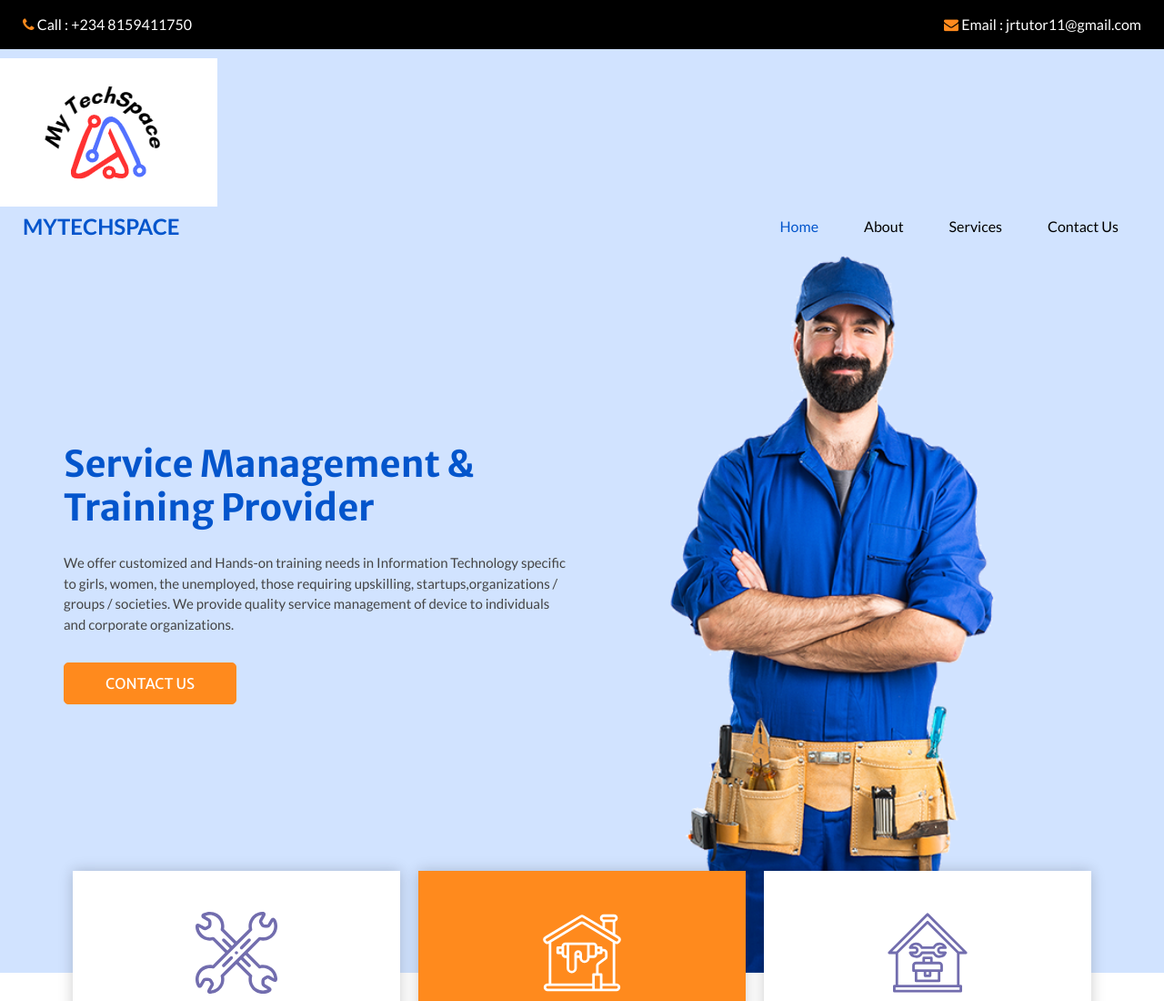
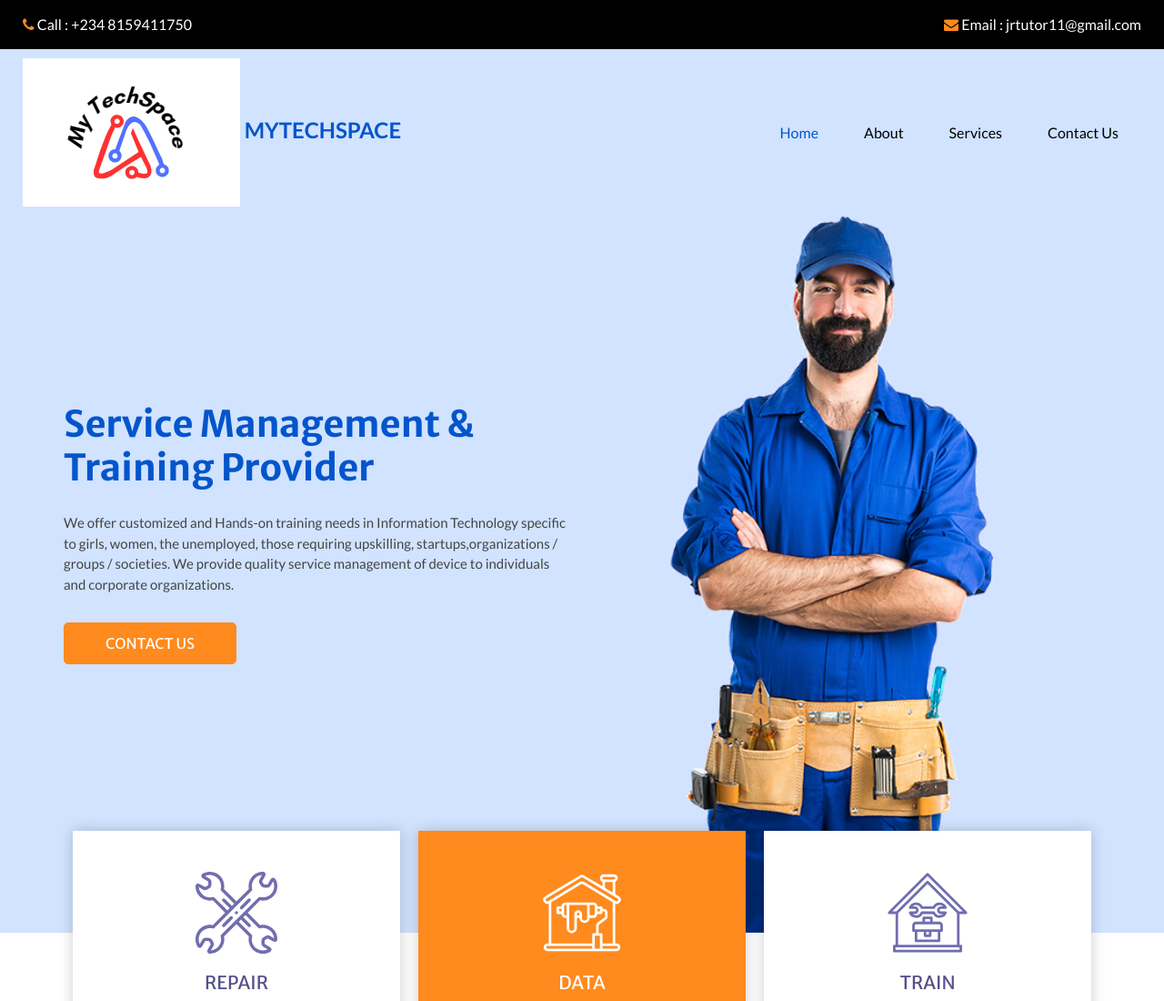
Before and after one commit to J-Raji/MyTechSpace, a plain HTML site: page index.html in a window 1280 px wide. Shown: the top 1100 px of the page at 91% size. Drawn offline with nearby package versions, Linux system fonts and the light colour scheme; some packages are replaced by stand-ins of ours.

Commit message:
Update index.html

```diff
--- a/index.html
+++ b/index.html
@@ -51,11 +51,10 @@
         </div>
       </div>
       <div class="header_bottom">
-              <img src="images/logo.png" alt="">
           <div class="container-fluid">
           <nav class="navbar navbar-expand-lg custom_nav-container ">
             <a class="navbar-brand" href="index.html">
-              <span>
+              <span><img src="images/logo.png" alt="">
                 MyTechSpace
               </span>
             </a>
```
